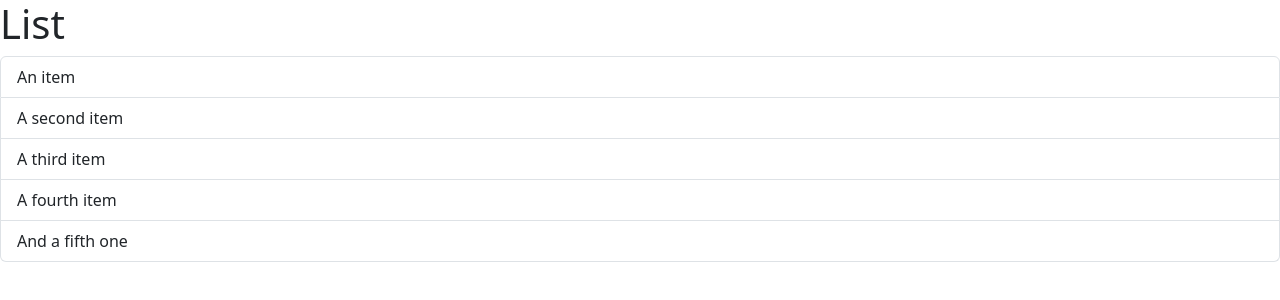
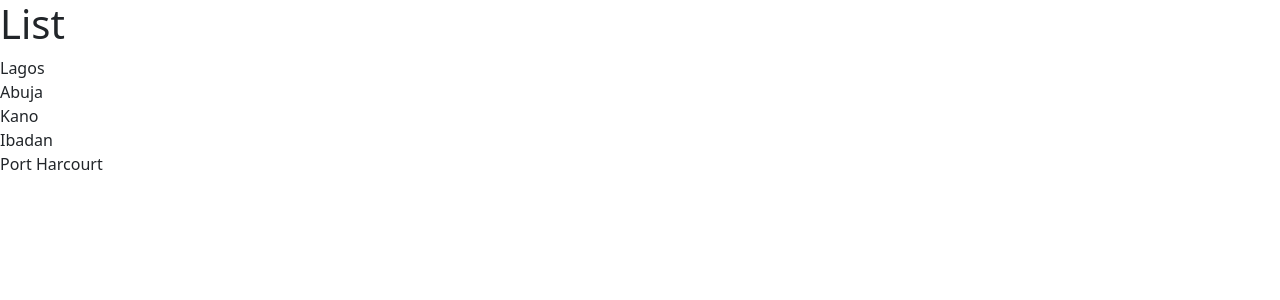
Before and after one commit to ayoisstillhere/first-react-app, a React (Vite) app: page / in a window 1280 px wide. Shown: the top 300 px of the page. Built offline with nearby package versions, Linux system fonts and the light colour scheme.

Commit message:
rendered list items dynamically

```diff
--- a/src/components/ListGroup.tsx
+++ b/src/components/ListGroup.tsx
@@ -1,15 +1,14 @@
+function ListGroup() {
+  const items = ["Lagos", "Abuja", "Kano", "Ibadan", "Port Harcourt"];
 
-function ListGroup() {
   return (
     <>
-        <h1>List</h1>
-        <ul className="list-group">
-          <li className="list-group-item">An item</li>
-          <li className="list-group-item">A second item</li>
-          <li className="list-group-item">A third item</li>
-          <li className="list-group-item">A fourth item</li>
-          <li className="list-group-item">And a fifth one</li>
-        </ul>
+      <h1>List</h1>
+      <ul className="list-group">
+        {items.map((item) => (
+          <li>{item}</li>
+        ))}
+      </ul>
     </>
   );
 }
```
